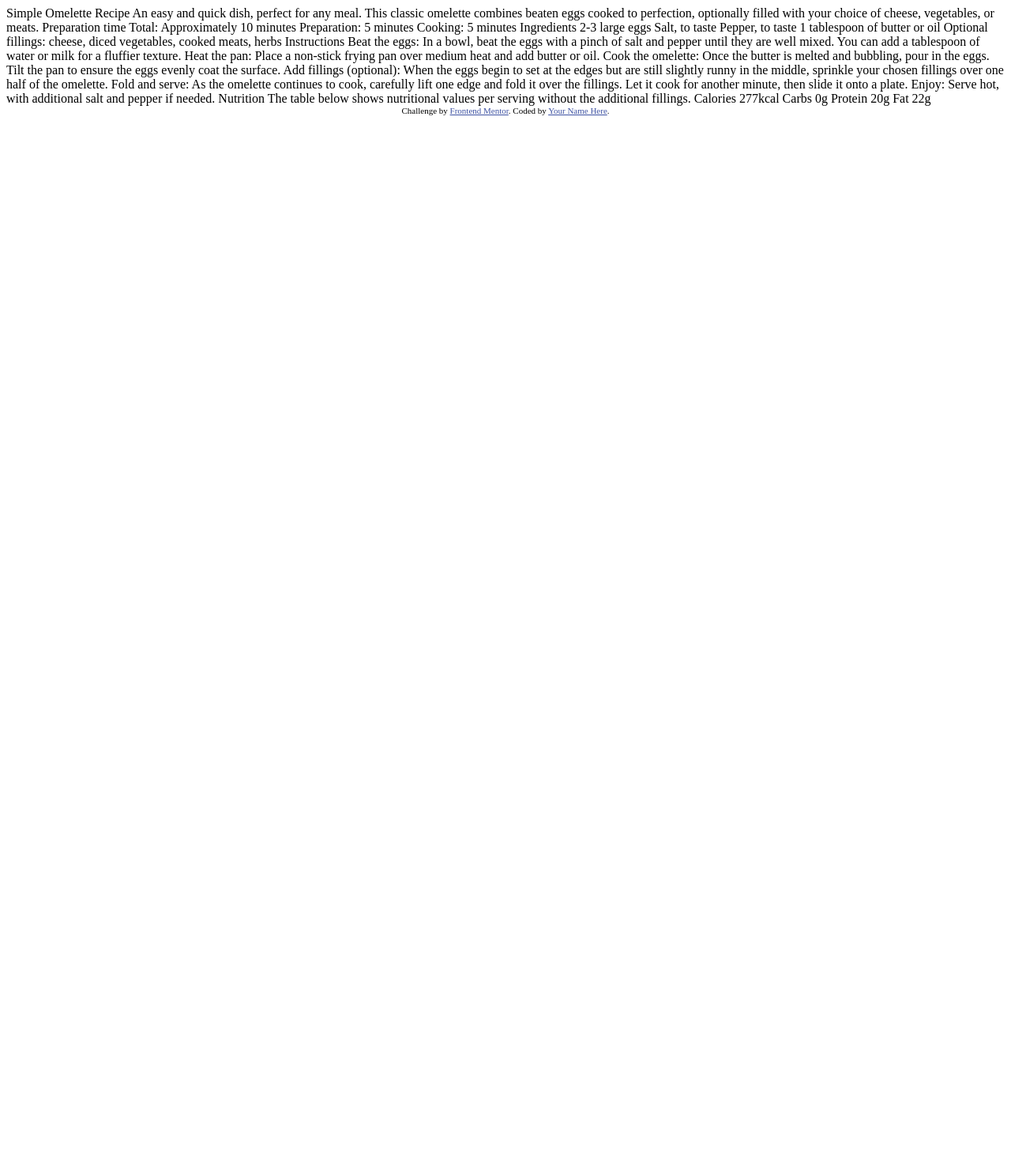
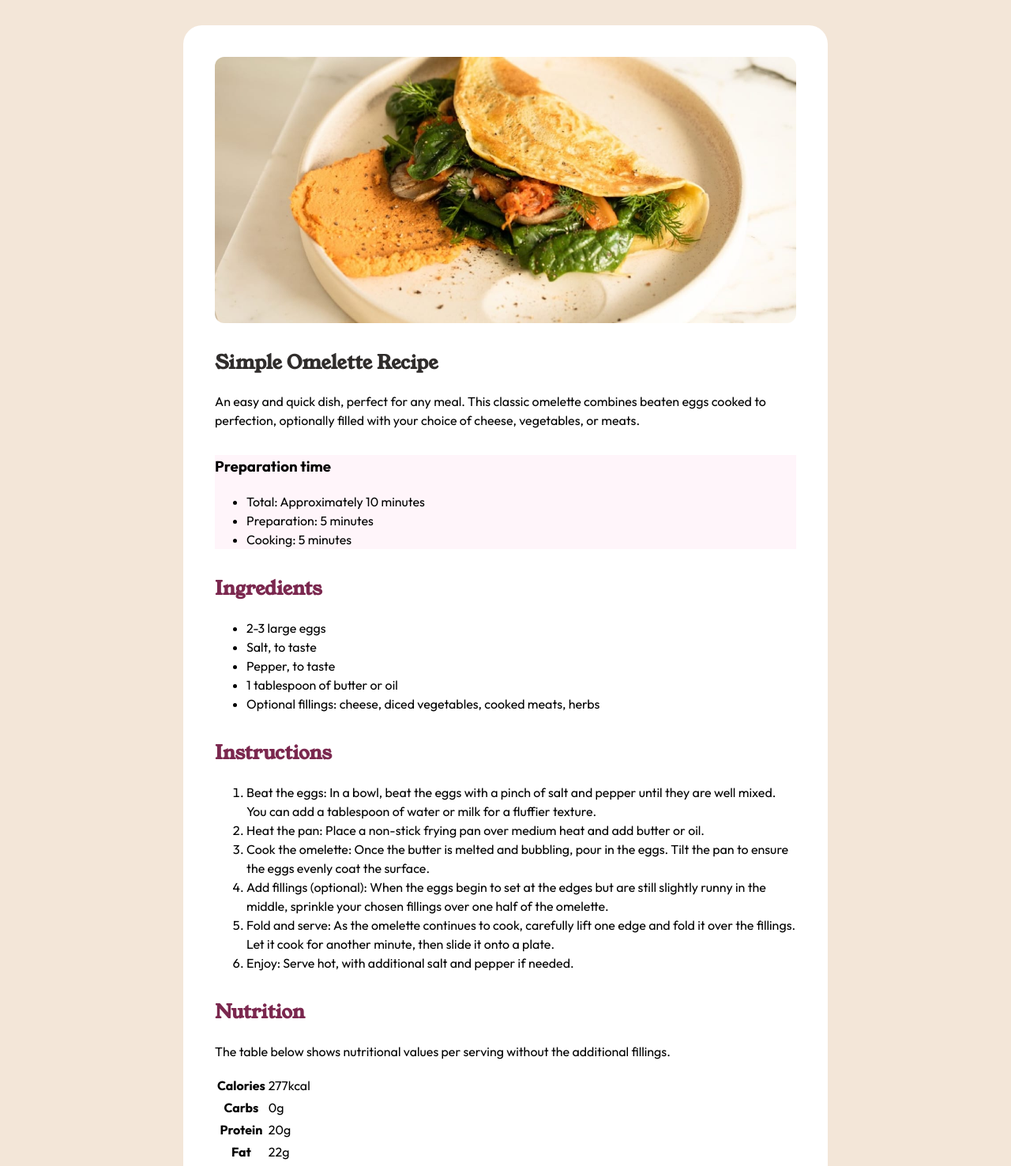
Before and after one commit to barryhanna/fem-recipe-page, a plain HTML site: page index.html in a window 1280 px wide. Shown: the top 1476 px of the page at 79% size. Before the commit the page ends 800 px from the top, so only its background shows below. Drawn offline with Linux system fonts and the light colour scheme.

Commit message:
Basic styling

```diff
--- a/index.html
+++ b/index.html
@@ -1,77 +1,127 @@
 <!DOCTYPE html>
 <html lang="en">
-<head>
-  <meta charset="UTF-8">
-  <meta name="viewport" content="width=device-width, initial-scale=1.0"> <!-- displays site properly based on user's device -->
-
-  <link rel="icon" type="image/png" sizes="32x32" href="./assets/images/favicon-32x32.png">
-
-  <title>Frontend Mentor | Recipe page</title>
-
-  <!-- Feel free to remove these styles or customise in your own stylesheet 👍 -->
-  <style>
-    .attribution { font-size: 11px; text-align: center; }
-    .attribution a { color: hsl(228, 45%, 44%); }
-  </style>
-</head>
-<body>
-
-  Simple Omelette Recipe
-
-  An easy and quick dish, perfect for any meal. This classic omelette combines beaten eggs cooked
-  to perfection, optionally filled with your choice of cheese, vegetables, or meats.
-
-  Preparation time
-
-  Total: Approximately 10 minutes
-  Preparation: 5 minutes
-  Cooking: 5 minutes
-
-  Ingredients
-
-  2-3 large eggs
-  Salt, to taste
-  Pepper, to taste
-  1 tablespoon of butter or oil
-  Optional fillings: cheese, diced vegetables, cooked meats, herbs
-
-  Instructions
-
-  Beat the eggs: In a bowl, beat the eggs with a pinch of salt and pepper until they are well mixed.
-  You can add a tablespoon of water or milk for a fluffier texture.
-
-  Heat the pan: Place a non-stick frying pan over medium heat and add butter or oil.
-
-  Cook the omelette: Once the butter is melted and bubbling, pour in the eggs. Tilt the pan to ensure
-  the eggs evenly coat the surface.
-
-  Add fillings (optional): When the eggs begin to set at the edges but are still slightly runny in the
-  middle, sprinkle your chosen fillings over one half of the omelette.
-
-  Fold and serve: As the omelette continues to cook, carefully lift one edge and fold it over the
-  fillings. Let it cook for another minute, then slide it onto a plate.
-
-  Enjoy: Serve hot, with additional salt and pepper if needed.
-
-  Nutrition
-
-  The table below shows nutritional values per serving without the additional fillings.
-
-  Calories
-  277kcal
-
-  Carbs
-  0g
-
-  Protein
-  20g
-
-  Fat
-  22g
-
-  <div class="attribution">
-    Challenge by <a href="https://www.frontendmentor.io?ref=challenge" target="_blank">Frontend Mentor</a>.
-    Coded by <a href="#">Your Name Here</a>.
-  </div>
-</body>
+	<head>
+		<meta charset="UTF-8" />
+		<meta
+			name="viewport"
+			content="width=device-width, initial-scale=1.0"
+		/>
+		<link
+			rel="icon"
+			type="image/png"
+			sizes="32x32"
+			href="./assets/images/favicon-32x32.png"
+		/>
+		<link rel="preconnect" href="https://fonts.googleapis.com" />
+		<link
+			rel="preconnect"
+			href="https://fonts.gstatic.com"
+			crossorigin
+		/>
+		<link
+			href="https://fonts.googleapis.com/css2?family=Outfit:wght@400;600;700&family=Young+Serif&display=swap"
+			rel="stylesheet"
+		/>
+		<link rel="stylesheet" href="styles.css" />
+		<title>Frontend Mentor | Recipe page</title>
+	</head>
+	<body>
+		<article class="container">
+			<img
+				src="./assets/images/image-omelette.jpeg"
+				alt="An omelette"
+			/>
+			<header>
+				<h1>Simple Omelette Recipe</h1>
+				<p>
+					An easy and quick dish, perfect for any meal. This classic
+					omelette combines beaten eggs cooked to perfection,
+					optionally filled with your choice of cheese, vegetables, or
+					meats.
+				</p>
+			</header>
+			<section class="prep-section">
+				<h3>Preparation time</h3>
+				<ul>
+					<li><span>Total:</span> Approximately 10 minutes</li>
+					<li><span>Preparation:</span> 5 minutes</li>
+					<li><span>Cooking:</span> 5 minutes</li>
+				</ul>
+			</section>
+			<section>
+				<h2>Ingredients</h2>
+				<ul>
+					<li>2-3 large eggs</li>
+					<li>Salt, to taste</li>
+					<li>Pepper, to taste</li>
+					<li>1 tablespoon of butter or oil</li>
+					<li>
+						Optional fillings: cheese, diced vegetables, cooked meats,
+						herbs
+					</li>
+				</ul>
+			</section>
+			<section>
+				<h2>Instructions</h2>
+				<ol>
+					<li>
+						<span>Beat the eggs:</span> In a bowl, beat the eggs with
+						a pinch of salt and pepper until they are well mixed. You
+						can add a tablespoon of water or milk for a fluffier
+						texture.
+					</li>
+					<li>
+						<span>Heat the pan:</span> Place a non-stick frying pan
+						over medium heat and add butter or oil.
+					</li>
+					<li>
+						<span>Cook the omelette:</span> Once the butter is melted
+						and bubbling, pour in the eggs. Tilt the pan to ensure the
+						eggs evenly coat the surface.
+					</li>
+					<li>
+						<span>Add fillings (optional):</span> When the eggs begin
+						to set at the edges but are still slightly runny in the
+						middle, sprinkle your chosen fillings over one half of the
+						omelette.
+					</li>
+					<li>
+						<span>Fold and serve:</span> As the omelette continues to
+						cook, carefully lift one edge and fold it over the
+						fillings. Let it cook for another minute, then slide it
+						onto a plate.
+					</li>
+					<li>
+						<span>Enjoy:</span> Serve hot, with additional salt and
+						pepper if needed.
+					</li>
+				</ol>
+			</section>
+			<section>
+				<h2>Nutrition</h2>
+				<p>
+					The table below shows nutritional values per serving without
+					the additional fillings.
+				</p>
+				<table>
+					<tr>
+						<th>Calories</th>
+						<td>277kcal</td>
+					</tr>
+					<tr>
+						<th>Carbs</th>
+						<td>0g</td>
+					</tr>
+					<tr>
+						<th>Protein</th>
+						<td>20g</td>
+					</tr>
+					<tr>
+						<th>Fat</th>
+						<td>22g</td>
+					</tr>
+				</table>
+			</section>
+		</article>
+	</body>
 </html>
--- /dev/null
+++ b/styles.css
@@ -0,0 +1,64 @@
+:root {
+	--size-mobile: 375px;
+	--size-desktop: 1440px;
+
+	--clr-nutmeg: hsl(14, 45%, 36%);
+	--clr-dark-raspberry: hsl(332, 51%, 32%);
+	--clr-white: hsl(0, 0%, 100%);
+	--clr-rose-white: hsl(330, 100%, 98%);
+	--clr-eggshell: hsl(30, 54%, 90%);
+	--clr-gray-light: hsl(30, 18%, 87%);
+	--clr-wenge-brown: hsl(30, 10%, 34%);
+	--clr-dark-charcoal: hsl(24, 5%, 18%);
+
+	--fnt-family-serif: 'Young Serif', serif;
+	--fnt-family-sans: 'Outfit', sans-serif;
+
+	--fnt-wgt-regular: 400;
+	--fnt-wgt-semibold: 600;
+	--fnt-wgt-bold: 700;
+
+	--border-radius: 0.75rem;
+
+	--outer-space: 2.5rem;
+	--inner-space: 2rem;
+}
+
+body {
+	background-color: var(--clr-eggshell);
+	font-family: var(--fnt-family-sans);
+	line-height: 1.5;
+}
+
+.container > * + * {
+	margin-top: var(--inner-space);
+}
+
+h1,
+h2 {
+	font-family: var(--fnt-family-serif);
+	color: var(--clr-dark-raspberry);
+}
+
+h1 {
+	color: var(--clr-dark-charcoal);
+}
+
+img {
+	display: block;
+	max-width: 100%;
+	border-radius: var(--border-radius);
+}
+
+.container {
+	background: var(--clr-white);
+	max-width: 46rem;
+	margin-inline: auto;
+	margin-block: 2rem;
+	padding: var(--outer-space);
+	border-radius: calc(var(--border-radius) * 2);
+}
+
+.prep-section {
+	background: var(--clr-rose-white);
+}
```
